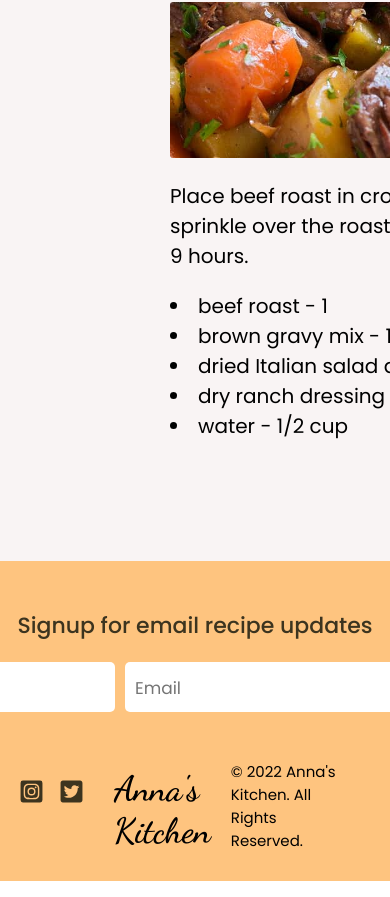
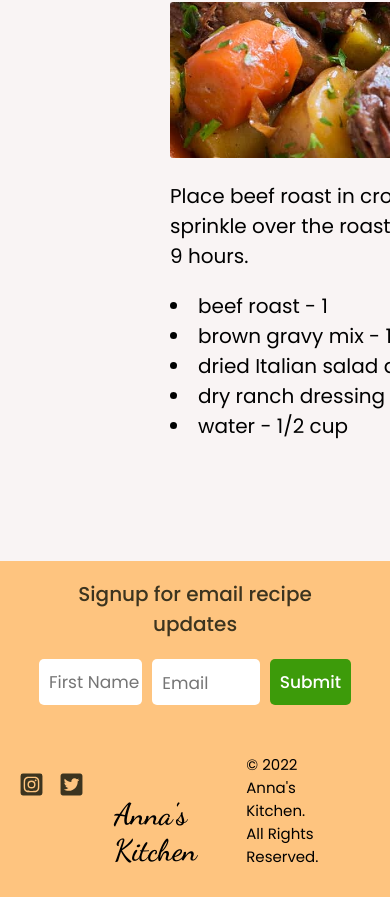
Before and after one commit to AnnaAn01/recipe-website, a React (Create React App) app: page /#/recipe-pages/1 in a window 390 px wide. Shown: the part 370-1267 px from the top of the page. Built offline with nearby package versions, Linux system fonts and the light colour scheme.

Commit message:
dding responsive changes to the footer form

```diff
--- a/src/components/Footer/Footer.css
+++ b/src/components/Footer/Footer.css
@@ -60,16 +60,33 @@
   font-size: 1.5rem;
 }
 
-@media screen and (max-width: 1050px) and (min-width: 1024px) {
-  .footer__container {
-    padding: 1vh 5vw;
+@media screen and (max-width: 1200px) and (min-width: 1024px) {
+  .footer__title {
+    font-size: 3.3rem;
+  }
+
+  .footer__title-copyright-wrapper {
+    display: flex;
+    flex-direction: column;
+  }
+  .footer__copyright {
+    display: flex;
+    flex-direction: column;
+  }
+  .footer__copyright-span {
+    font-size: inherit;
+    /* padding-left: 1.5rem; */
   }
 }
 
-@media screen and (max-width: 1024px) and (min-width: 1001px) {
-}
-
-@media screen and (max-width: 1001px) {
+@media screen and (max-width: 1024px) {
+  .footer__copyright-span {
+    font-size: inherit;
+    /* padding-left: 1.5rem; */
+  }
+  .footer__title {
+    font-size: 3.3rem;
+  }
   .footer__container {
     flex-direction: column;
   }
@@ -151,7 +168,31 @@
   }
 }
 
+@media screen and (max-width: 1001px) {
+}
+
 @media screen and (max-width: 768px) {
+  .footer__sns-icons {
+    margin-left: 0rem;
+  }
+
+  .footer__title {
+    font-size: 3rem;
+    margin-right: 1rem;
+  }
+
+  .footer__title-copyright-wrapper {
+    display: flex;
+    justify-content: flex-start;
+  }
+  .footer__copyright {
+    display: flex;
+    flex-direction: column;
+  }
+  .footer__copyright-span {
+    font-size: inherit;
+    /* padding-left: 1.5rem; */
+  }
 }
 
 @media screen and (max-width: 568px) {
--- a/src/components/Footer/Footer.js
+++ b/src/components/Footer/Footer.js
@@ -28,7 +28,10 @@ const Footer = () => {
             <div className="footer__title-copyright-wrapper">
               <div className="footer__title">Anna's Kitchen</div>
               <div className="footer__copyright">
-                © 2022 Anna's Kitchen. All Rights Reserved.
+                © 2022 Anna's Kitchen.
+                <span className="footer__copyright-span">
+                  All Rights Reserved.
+                </span>
               </div>
             </div>
           </div>
--- a/src/components/Footer/FooterForm.css
+++ b/src/components/Footer/FooterForm.css
@@ -203,9 +203,26 @@
 }
 
 @media screen and (max-width: 768px) {
+  .footer__newsletter-container {
+    margin: 0rem;
+    padding: 0rem;
+  }
+
+  .first-name {
+    width: 90%;
+  }
+  .email {
+    width: 100%;
+  }
+  .form__button {
+    font-size: 1.7rem;
+  }
 }
 
 @media screen and (max-width: 568px) {
+  .footer__newsletter-title {
+    font-size: 2rem;
+  }
 }
 
 @media screen and (max-width: 451px) {
```
